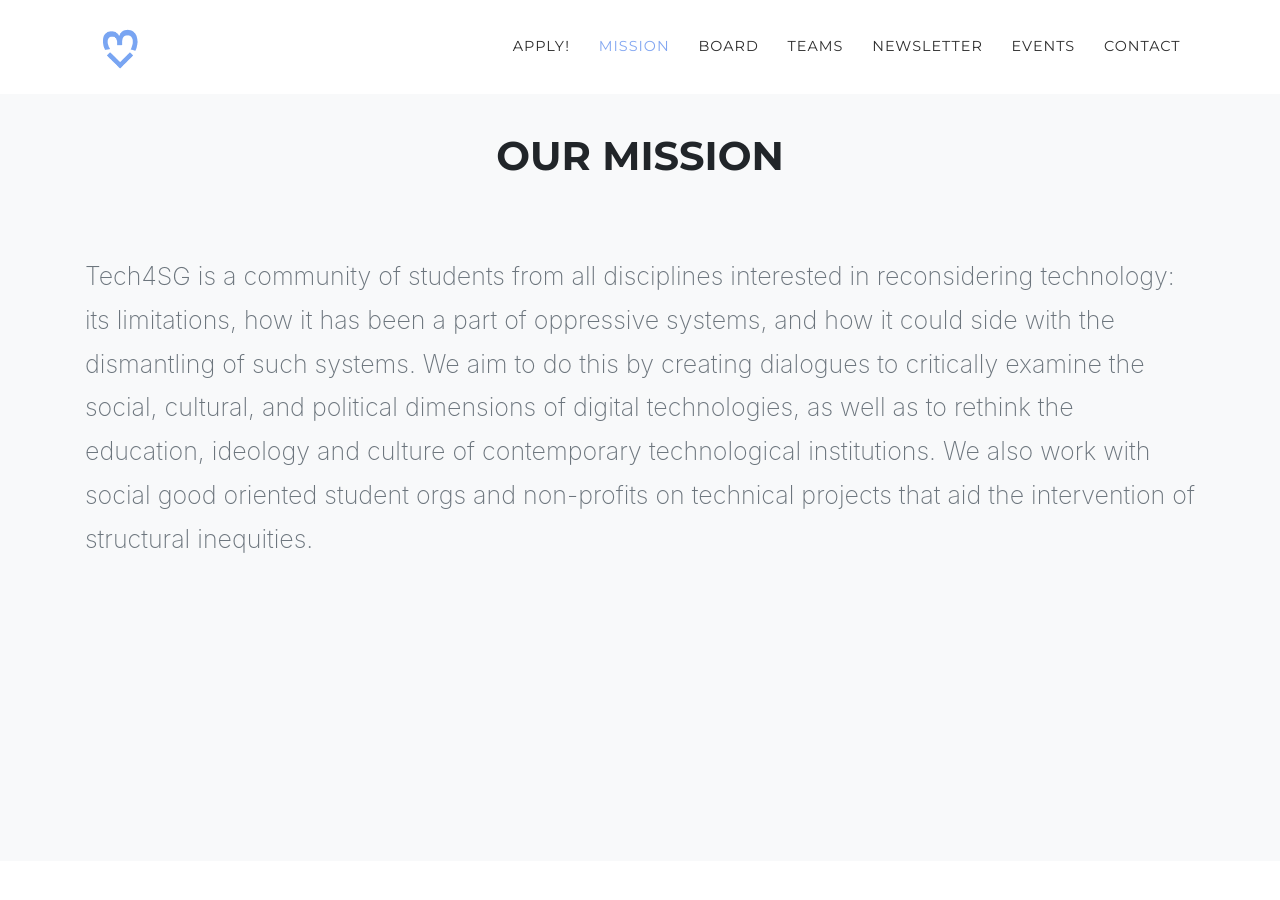
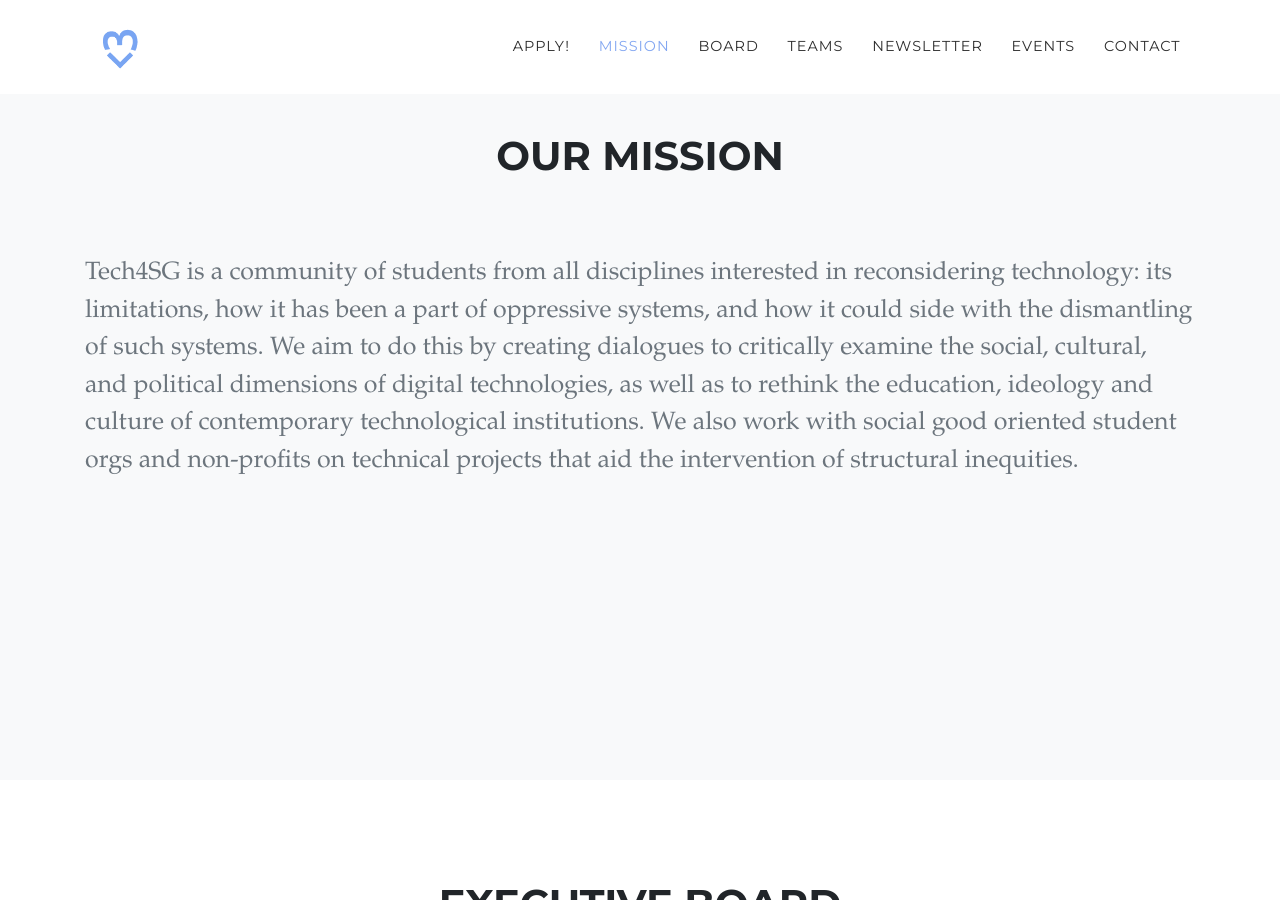
Before and after one commit to raviriley/agency-jekyll-theme, a Jekyll site: the page built from index.md, in a window 1280 px wide and 900 px high, scrolled down 848 px. Built offline with Jekyll 4.4.1, drawn with Linux system fonts in a browser that asks for light colours; some web fonts are replaced.

Commit message:
typography

```diff
--- a/_includes/footer.html
+++ b/_includes/footer.html
@@ -1,5 +1,5 @@
   <!-- Footer -->
-  <footer class="footer" id="footer" style="background-color:white;">
+  <footer class="footer" id="footer" style="background-color:white">
     <div class="container">
       <div class="row align-items-center">
         <div class="col-md-4">
--- a/_includes/mission.html
+++ b/_includes/mission.html
@@ -6,7 +6,9 @@
       <div class="col-lg-12 text-center">
         <h2 class="section-heading text-uppercase">{{ site.data.sitetext[site.locale].mission.title | default: "Mission" }}</h2>
         {% if site.data.sitetext[site.locale].mission.text %}
-    <h3 class="section-body text-muted">{{ site.data.sitetext[site.locale].mission.text }}</h3>
+    <h3 class="section-body text-muted"
+      style="font-family:garamond; font-size: 25px; line-height: 1.5">
+      {{ site.data.sitetext[site.locale].mission.text }}</h3>
     {% endif %}
       </div>
     </div>
--- a/_includes/modals.html
+++ b/_includes/modals.html
@@ -19,7 +19,7 @@
 				<p>{{ project.content }}</p>
                 <button class="btn btn-primary" data-dismiss="modal" type="button">
                   <i class="fas fa-times"></i>
-                  {{ site.data.sitetext[site.locale].portfolio.closebutton | default: "Close Project" }}</button>
+                  {{ site.data.sitetext[site.locale].portfolio.closebutton | default: "Close" }}</button>
               </div>
             </div>
           </div>
```
Also changed, not shown: _data/sitetext.yml (+4 -3 lines).
